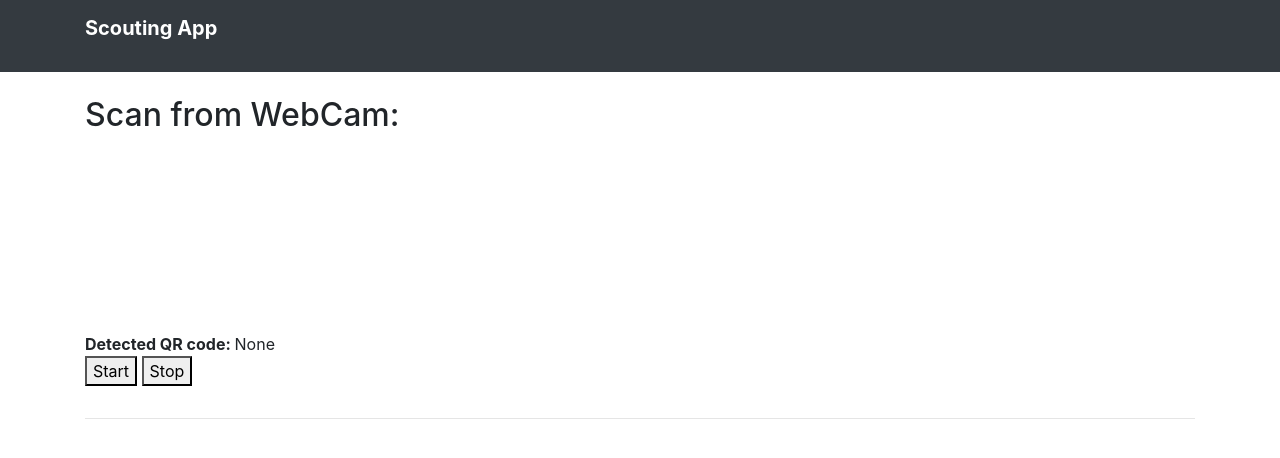
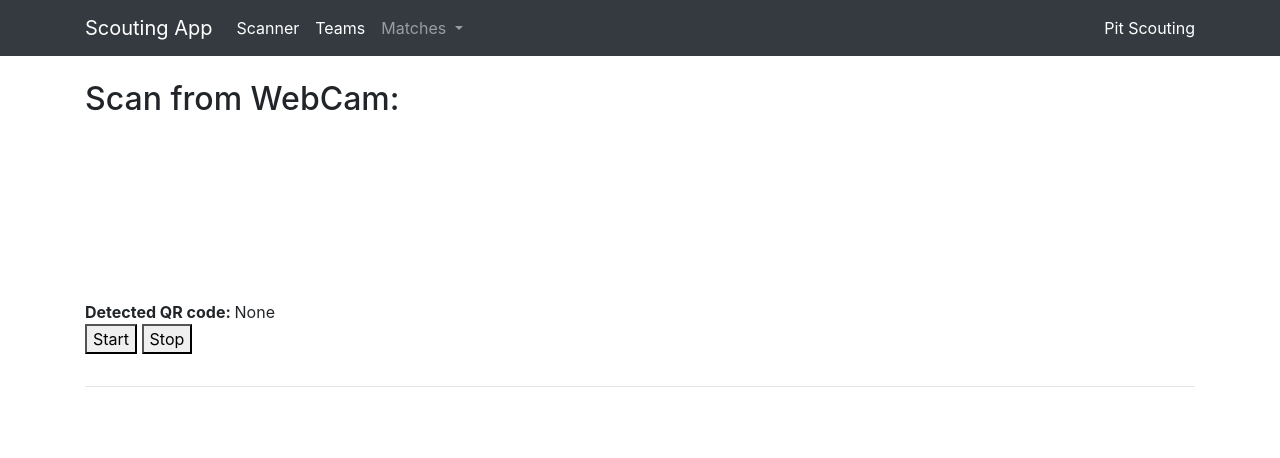
Before and after one commit to eagle9518/scouting_backend, a Django app: page /scanner/ in a window 1280 px wide. Shown: the top 458 px of the page. Run offline with Django 4.2, Linux system fonts and the light colour scheme; some libraries are stand-ins or nearby versions.

Commit message:
Add Nav Bar

```diff
--- a/static/scanner.css
+++ b/static/scanner.css
@@ -1,7 +1,3 @@
-div {
-    margin-bottom: 16px;
-}
-
 #video-container {
     line-height: 0;
 }
--- a/templates/index.html
+++ b/templates/index.html
@@ -10,22 +10,32 @@
 </head>
 <body>
 {% block Body %}
-    <nav class="navbar navbar-dark bg-dark">
+    <nav class="navbar navbar-expand-lg navbar-dark bg-dark">
         <div class="container">
-            <a class="navbar-brand font-weight-bold" href="#">Scouting App</a>
-            {#            {% if user.is_authenticated %}#}
-            {#                <div class="dropdown">#}
-            {#                    <button class="btn btn-dark">Hello {{ user.username }}</button>#}
-            {#                    <div class="dropdown-content">#}
-            {#                        <a href="{% url 'logout' %}">Logout</a>#}
-            {#                    </div>#}
-            {#                </div>#}
-            {#            {% else %}#}
-            {#                <form class="inline">#}
-            {#                    <a class="btn btn-light mr-1" type="button" href="{% url 'login' %}">Login</a>#}
-            {#                    <a class="btn btn-success" type="button" href="{% url 'signup' %}">Signup</a>#}
-            {#                </form>#}
-            {#            {% endif %}#}
+            <a class="navbar-brand" href="#">Scouting App</a>
+            <div class="collapse navbar-collapse">
+                <ul class="navbar-nav mr-auto">
+                    <li class="nav-item active">
+                        <a class="nav-link" href="{% url 'scanner' %}">Scanner</a>
+                    </li>
+                    <li class="nav-item active">
+                        <a class="nav-link" href="{% url 'teams' %}">Teams</a>
+                    </li>
+                    <li class="nav-item dropdown">
+                        <a class="nav-link dropdown-toggle" href="#" id="navbarDropdown" role="button"
+                           data-toggle="dropdown" aria-haspopup="true" aria-expanded="false">
+                            Matches
+                        </a>
+                        <div class="dropdown-menu" aria-labelledby="navbarDropdown">
+                            <a class="dropdown-item" href="#">Match List</a>
+                            <a class="dropdown-item" href="#">Match List Graphic</a>
+                            <div class="dropdown-divider"></div>
+                            <a class="dropdown-item" href="#">Strategist Dashboard</a>
+                        </div>
+                    </li>
+                </ul>
+                <a class="nav-item active text-white" href="#">Pit Scouting</a>
+            </div>
         </div>
     </nav>
     <div class="container">
```
